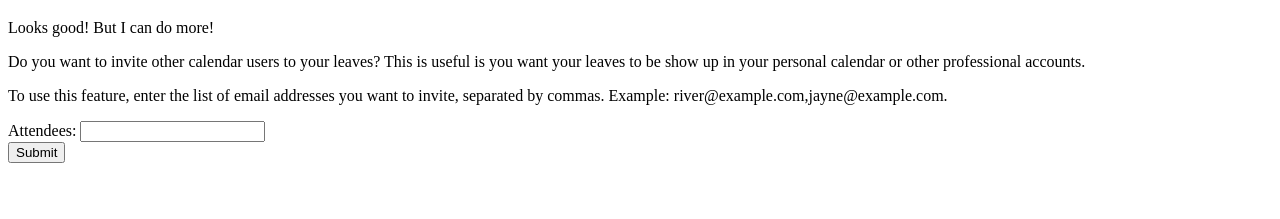
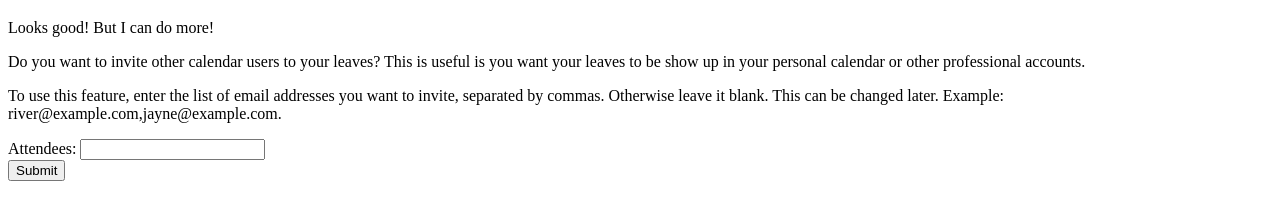
Before and after one commit to Zenika/alibeez-to-google-calendar-connector, a website: page src/pages/settings.html in a window 1280 px wide. Shown: the part 61-280 px from the top of the page. Drawn offline with Linux system fonts and the light colour scheme.

Commit message:
💬 improve settings page wording

```diff
--- a/src/pages/settings.html
+++ b/src/pages/settings.html
@@ -17,8 +17,8 @@
         </p>
         <p>
           To use this feature, enter the list of email addresses you want to
-          invite, separated by commas. Example:
-          river@example.com,jayne@example.com.
+          invite, separated by commas. Otherwise leave it blank. This can be
+          changed later. Example: river@example.com,jayne@example.com.
         </p>
         <label for="name">Attendees:</label>
         <input type="email" multiple name="attendees" id="attendees" />
```
